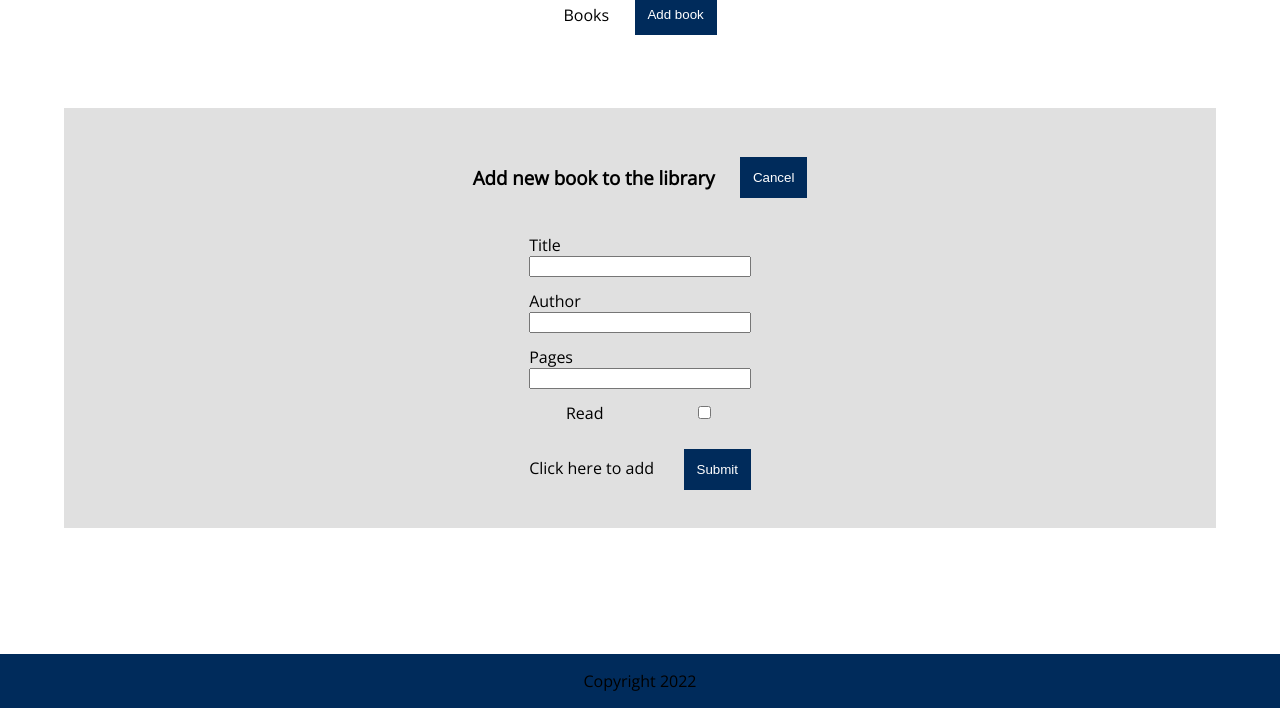
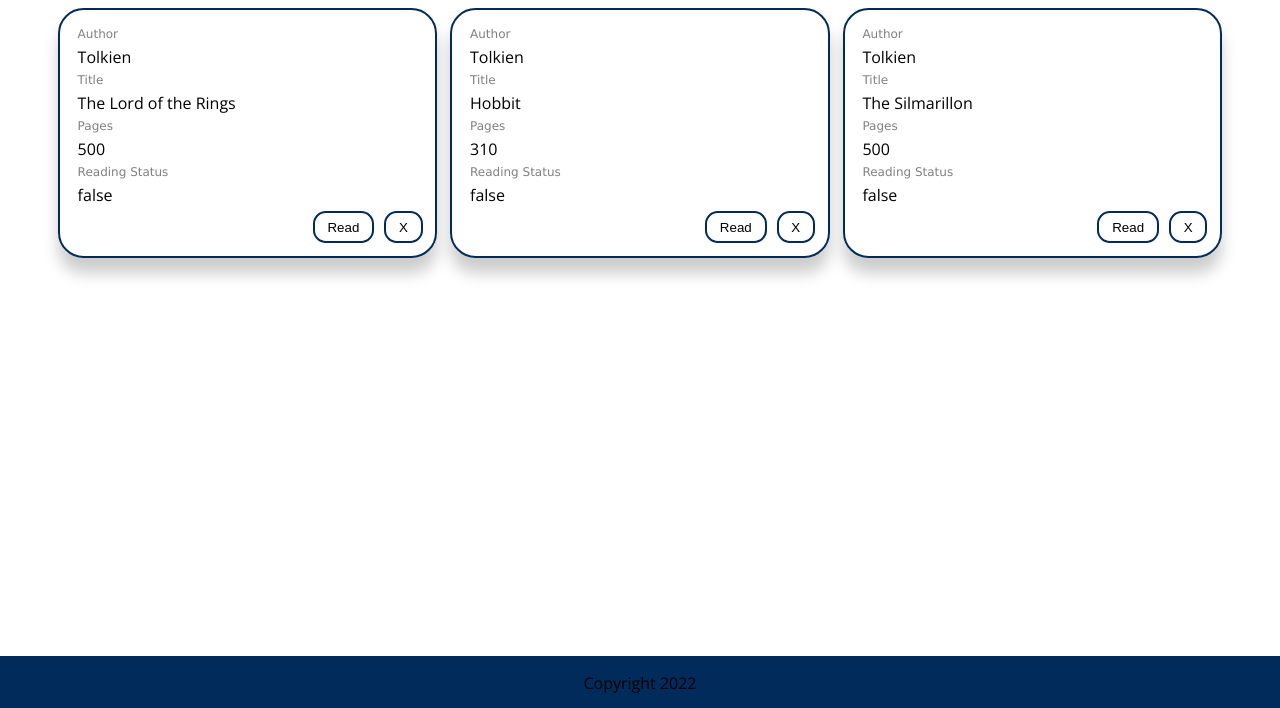
Before and after one commit to przewnic/LibraryJS, a plain HTML site: page index.html in a window 1280 px wide. Shown: the part 92-800 px from the top of the page. Drawn offline with nearby package versions, Linux system fonts and the light colour scheme; a web font is replaced by a local one.

Commit message:
Add descriptors and styles to book cards

```diff
--- a/index.html
+++ b/index.html
@@ -28,7 +28,7 @@
     </footer>
     <div id="form-container">
         <div class="row-container">
-            <h3>Add new book to the library</h3>
+            <p>Add a book to the library</p>
             <button id="cancel-bttn">Cancel</button>
         </div>
         <form id="add-form">
@@ -49,7 +49,7 @@
                 <input type="checkbox" id="read-status" name="read-status" value="True">
             </div>
             <div class="row-container">
-                <label>Click here to add</lablel>
+                <label>Click here to add</label>
                 <input id="submit-bttn" type="button" value="Submit">
             </div>
         </form>
--- a/src/main.js
+++ b/src/main.js
@@ -12,14 +12,14 @@ const cancelButton = document.getElementById("cancel-bttn");
 submitButton.addEventListener("click", submitButtonAction);
 addButton.addEventListener("click", displayFormAction);
 cancelButton.addEventListener("click", hideForm);
+hideForm();  // Hide the add book form initially
+
+addBook("Tolkien", "The Lord of the Rings", 500, false);
+addBook("Tolkien", "Hobbit", 310, false);
+addBook("Tolkien", "The Silmarillon", 500, false);
 
 
-function addBook() {
-    const title = document.getElementById("title").value;
-    const author = document.getElementById("author").value;
-    const pages = document.getElementById("pages").value;
-    const isRead = document.getElementById("read-status").checked;
-
+function addBook(author, title, pages, isRead) {
     const new_book = myLibrary.addBook(author, title, pages, isRead);
     const card = createCard(new_book);
     cardsContainer.appendChild(card);
@@ -27,7 +27,11 @@ function addBook() {
 
 
 function submitButtonAction(e) {
-    addBook();
+    const title = document.getElementById("title").value;
+    const author = document.getElementById("author").value;
+    const pages = document.getElementById("pages").value;
+    const isRead = document.getElementById("read-status").checked;
+    addBook(author, title, pages, isRead);
     hideForm(e);
 }
 
@@ -45,9 +49,8 @@ function hideForm() {
 
 function toggleStatusAction(e) {
     myLibrary.toggleBookStatus(e.target.id);
-    const status = e.target.parentNode.querySelector(".read-status");
+    const status = e.target.parentNode.parentNode.querySelector(".read-status");
     status.textContent = myLibrary.getBook(e.target.id).read;
-
 }
 
 function removeBook(e) {
@@ -61,20 +64,40 @@ function createCard(book) {
     card.id = `${book.id}`;
     card.className = "book-card";
 
+    const authorTag = document.createElement("p")
+    authorTag.textContent = `Author`;
+    authorTag.classList.add("card-tag");
+    card.appendChild(authorTag);
+
     const author = document.createElement("p")
     author.textContent = `${book.author}`;
     card.appendChild(author);
+
+    const titleTag = document.createElement("p")
+    titleTag.textContent = `Title`;
+    titleTag.classList.add("card-tag");
+    card.appendChild(titleTag);
 
     const title = document.createElement("p");
     title.textContent = `${book.title}`;
     card.appendChild(title);
 
+    const pagesTag = document.createElement("p")
+    pagesTag.textContent = `Pages`;
+    pagesTag.classList.add("card-tag");
+    card.appendChild(pagesTag);
+
     const pages = document.createElement("p");
     pages.textContent = `${book.pages}`;
     card.appendChild(pages);
 
+    const readTag = document.createElement("p")
+    readTag.textContent = `Reading Status`;
+    readTag.classList.add("card-tag");
+    card.appendChild(readTag);
+
     const read = document.createElement("p");
-    read.textContent = `Read: ${book.read}`;
+    read.textContent = `${book.read}`;
     read.classList.add("read-status");
     card.appendChild(read);
 
@@ -82,17 +105,17 @@ function createCard(book) {
     controls.className = "card-controls";
     card.appendChild(controls);
 
+    const toggleStatusButton = document.createElement("button");
+    toggleStatusButton.innerHTML = "Read";
+    toggleStatusButton.id = `${book.id}`;
+    toggleStatusButton.addEventListener("click", toggleStatusAction);
+    controls.appendChild(toggleStatusButton);
+
     const removeButton = document.createElement("button");
     removeButton.innerHTML = "X";
     removeButton.id = `${book.id}`;
     removeButton.addEventListener("click", removeBook);
     controls.appendChild(removeButton);
 
-    const toggleStatusButton = document.createElement("button");
-    toggleStatusButton.innerHTML = "Read";
-    toggleStatusButton.id = `${book.id}`;
-    toggleStatusButton.addEventListener("click", toggleStatusAction);
-    controls.appendChild(toggleStatusButton);
-
     return card;
 }
--- a/static/styles/style.css
+++ b/static/styles/style.css
@@ -1,3 +1,7 @@
+:root {
+    --ocean-blue: #002b5b;
+    --cards-blue: #004391;
+}
 html, body {
     margin: 0;
     padding: 0;
@@ -9,46 +13,90 @@ html, body {
 
 }
 
-header {
+header, footer {
     text-align: center;
-    font-family: 'Aref Ruqaa Ink', serif;
-    background-color: #002b5b;
+    background-color: var(--ocean-blue);
+    height: 52px;
 }
 
-footer {
+header {
+    font-family: 'Aref Ruqaa Ink', serif;
     text-align: center;
-    background-color:#002b5b;
+}
+
+h1 {
+    margin: 0;
+    padding: 0;
 }
 
 main {
     display: flex;
     flex-direction: column;
     justify-content: flex-start;
+    align-items: center;
     height: 100%;
 }
 
 .books-add {
     display: flex;
     align-items: center;
-    justify-content: center;
+    justify-content: space-around;
+    width: 60vw;
+    max-width: 600px;
 }
 
+button, input[type="button"] {
+    border: none;
+    padding: 0.5vw 1vw;
+    background-color: white;
+    color: black;
+    border: 2px solid var(--ocean-blue);
+    border-radius: 1vw;
+}
+
+button:hover, input[type="button"]:hover {
+    background-color: var(--ocean-blue);
+    color: white;
+}
+
+/* Cards */
+
 #cards-container {
-    display: grid;
-    grid-template-columns: 1fr 1fr 1fr;
+    display: flex;
+    flex-direction: column;
+    justify-content: center;
     gap: 1vw;
-    padding-left: 20%;
-    padding-right: 20%;
     margin-bottom: 2vw;
 }
 
 .book-card {
-    padding: 2vw;
-    box-shadow: 0 0 1vw rgba(0,0,0,0.5);
-    border-radius: 0.5vw;
-    border: 1px gold solid;
-    background-color: #002a5bcc;
-    color: white;
+    padding: 1vw;
+    box-shadow: 0 1.2vw 1.2vw 0 rgba(0, 0, 0, 0.2);
+    border-radius: 2vw;
+    border: 2px var(--ocean-blue) solid;
+    color: black;
+    min-width: 200px;
+    min-height: 200px;
+    width: 80vw;
+    max-width: 350px;
+}
+
+.book-card p {
+    margin: 5px;
+}
+
+.card-tag {
+    color: grey;
+    font-weight: 500;
+    font-family: Verdana, Geneva, Tahoma, sans-serif;
+    font-size: min(1.2vw, 12px);
+}
+
+.card-controls {
+    width: 100%;
+    display: flex;
+    justify-content: flex-end;
+    gap: 10px;
 }
 
 /* Form */
@@ -58,18 +106,21 @@ main {
     flex-direction: column;
     align-items: center;
     position: fixed;
-    top: 25%;
-    left: 5%;
-    right: 5%;
-    padding: 2vw;
-    background-color: rgba(211, 211, 211, 0.7);
+    top: 10%;
+    width: 100vw;
+    background-color: rgba(211, 211, 211, 0.95);
+}
+
+#add-form {
+    width: 80%;
 }
 
 .row-container {
     display: flex;
+    min-width: 80%;
+    justify-content: space-between;
+    align-items: center;
     padding: 1vw 0;
-    justify-content: center;
-    align-items: center;
 }
 
 .col-container {
@@ -78,14 +129,15 @@ main {
     padding-top: 1vw;
 }
 
-.row-container > label {
-    min-width: 10vw;
+@media screen and (min-width: 900px) {
+    #cards-container {
+        flex-direction: unset;
+        flex-wrap: wrap;
+        max-width: 1500px;
+    }
+
+    #form-container {
+        left: 30%;
+        width: 40vw;
+    }
 }
-
-button, input[type="button"] {
-    border: none;
-    padding: 1vw;
-    background-color: #002b5b;
-    color: white;
-    margin-left: 2vw;
-}
```
